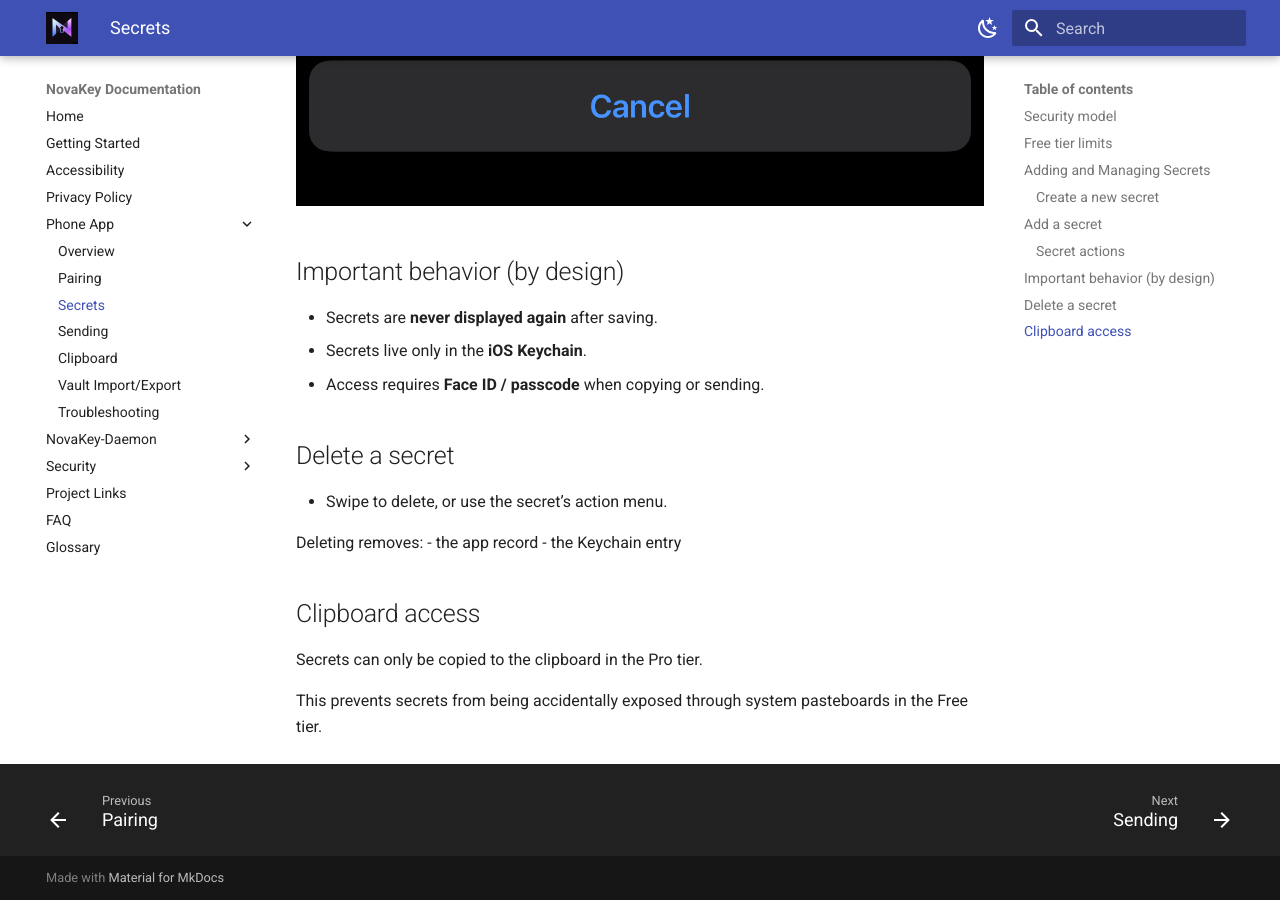
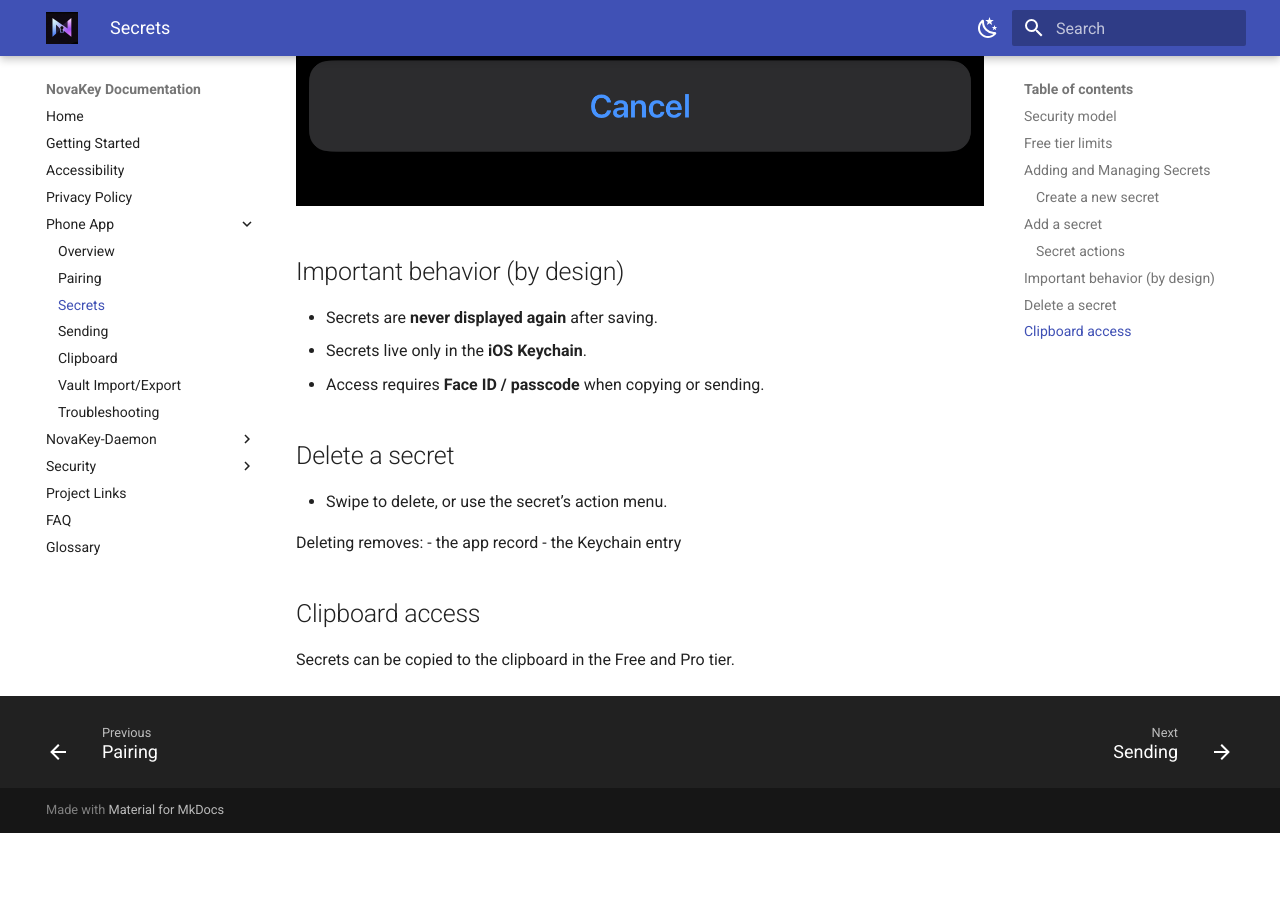
Before and after one commit to OsbornePro/NovaKey-Daemon, an MkDocs documentation site: the page built from docs/phone/secrets.md, in a window 1280 px wide and 900 px high, scrolled down 3872 px. Built offline with MkDocs 1.6.1 and Material for MkDocs 9.7.7, drawn with Linux system fonts in a browser that asks for light colours; after the commit the page ends 4705 px from its top, so only the background shows below that.

Commit message:
Update secrets.md

```diff
--- a/docs/phone/secrets.md
+++ b/docs/phone/secrets.md
@@ -45,6 +45,4 @@
 - the Keychain entry
 
 ## Clipboard access
-Secrets can only be copied to the clipboard in the Pro tier.
-
-This prevents secrets from being accidentally exposed through system pasteboards in the Free tier.
+Secrets can be copied to the clipboard in the Free and Pro tier.
```
